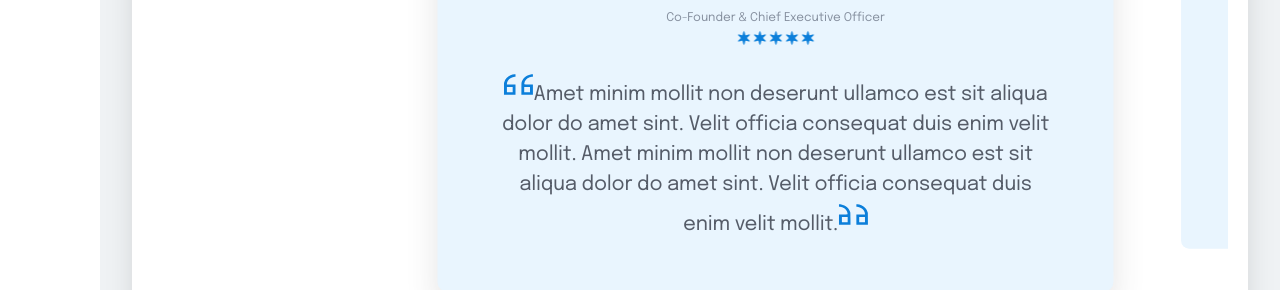
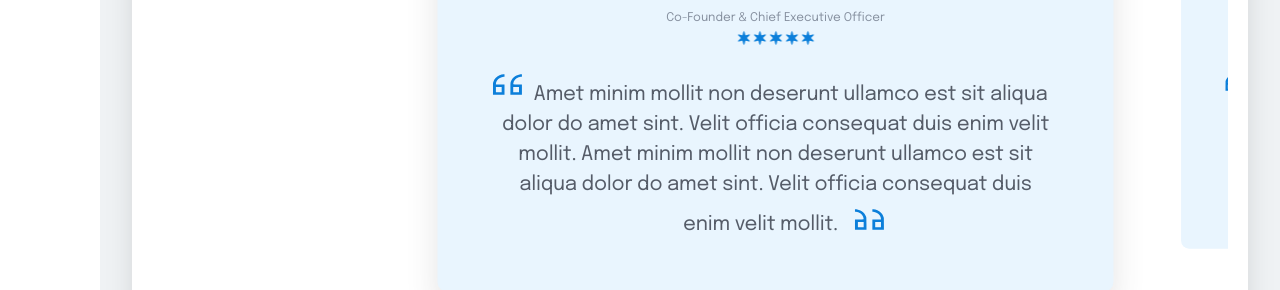
Before and after one commit to AlbinaBlazhko17/turbo, a React (Vite) app: page / in a window 1280 px wide. Shown: the part 1783-2073 px from the top of the page. Built offline with nearby package versions, Linux system fonts and the light colour scheme.

Commit message:
fix: quotes position

```diff
--- a/src/components/Slider/slider.scss
+++ b/src/components/Slider/slider.scss
@@ -64,11 +64,11 @@
 					background: url('../../assets/icons/quotes_before.svg') no-repeat;
 					background-size: contain;
 					background-position: center;
-
+					position: relative;
 					width: 30px;
 					height: 30px;
-					right: 30%;
-					bottom: 50px;
+					right: -3%;
+					bottom: -5px;
 				}
 
 				&::before {
@@ -77,9 +77,9 @@
 					background: url('../../assets/icons/quotes_after.svg') no-repeat;
 					background-size: contain;
 					background-position: center;
-
-					left: 5%;
-					top: 50%;
+					position: relative;
+					left: -2%;
+					top: 2%;
 					width: 30px;
 					height: 30px;
 				}
```
